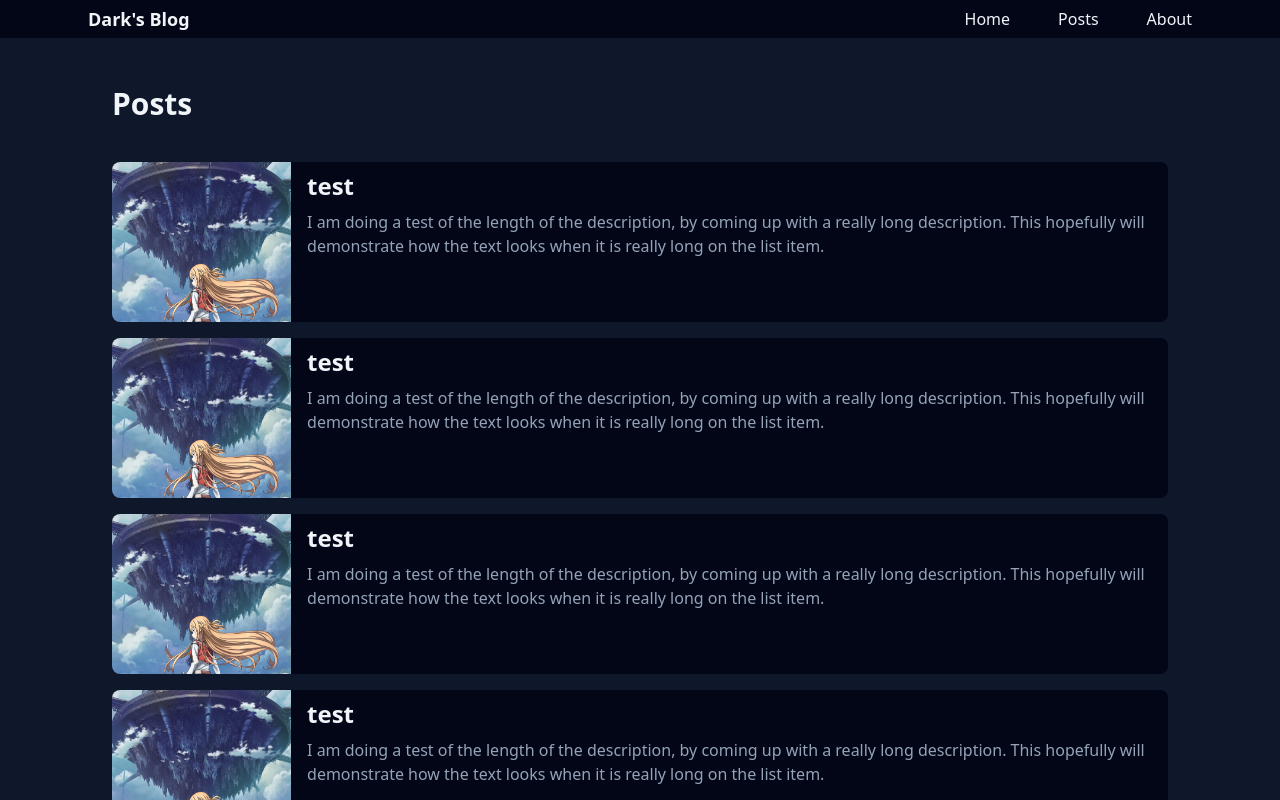
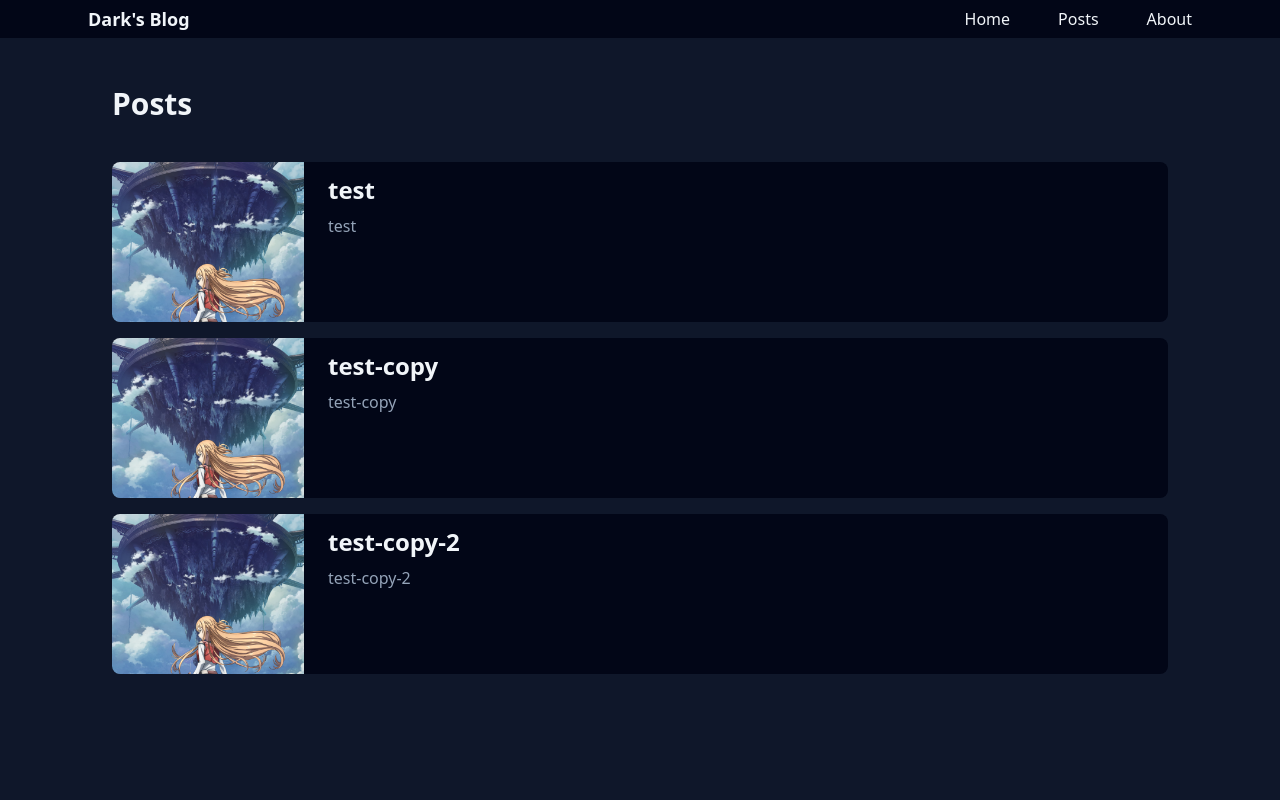
Before and after one commit to dark-swordsman/darksblog, a Next.js app: page /posts in a window 1280 px wide. Built offline with nearby package versions, Linux system fonts and the light colour scheme.

Commit message:
add some test posts, add api route for posts, update posts page to render api posts

```diff
--- /dev/null
+++ b/src/app/api/posts/route.ts
@@ -0,0 +1,24 @@
+import { Post } from "@/app/types/Post";
+import { NextResponse } from "next/server";
+
+export async function GET() {
+  const posts: Post[] = [
+    {
+      title: "test",
+      description: "test",
+      url: "test"
+    },
+    {
+      title: "test-copy",
+      description: "test-copy",
+      url: "test-copy"
+    },
+    {
+      title: "test-copy-2",
+      description: "test-copy-2",
+      url: "test-copy-2"
+    },
+  ]
+
+  return NextResponse.json({ posts });
+}
--- a/src/app/layout.tsx
+++ b/src/app/layout.tsx
@@ -27,7 +27,9 @@ function Header() {
   return (
     <div className="w-full h-10 bg-slate-950 flex grow-0 shrink basis-auto">
       <div className="w-[12in] shrink grow-0 mx-auto h-full flex justify-between">
-        <span className="h-full flex items-center px-6 text-lg font-semibold select-none">Dark's Blog</span>
+        <Link href="/" className="h-full px-6 text-lg font-semibold select-none cursor-pointer flex items-center">
+          Dark's Blog
+        </Link>
         <NavBar />
       </div>
     </div>
--- /dev/null
+++ b/src/app/post/test-copy-2/page.tsx
@@ -0,0 +1,8 @@
+export default function TestPost() {
+  return (
+    <div>
+      This is a test post to see how writing these posts will be. We want to be able to do <i>inline</i> <b>bold</b> or things like that.
+
+    </div>
+  );
+}
--- /dev/null
+++ b/src/app/post/test-copy/page.tsx
@@ -0,0 +1,8 @@
+export default function TestPost() {
+  return (
+    <div>
+      This is a test post to see how writing these posts will be. We want to be able to do <i>inline</i> <b>bold</b> or things like that.
+
+    </div>
+  );
+}
--- a/src/app/posts/page.tsx
+++ b/src/app/posts/page.tsx
@@ -1,35 +1,34 @@
-import Image from "next/image";
+import Link from "next/link";
+import { PostResponse } from "../types/Post";
 
-export default function Posts() {
+export default async function Posts() {
+  const response: PostResponse = await (await fetch("http://localhost:3000/api/posts")).json();
+
   return (
     <div>
       <span className="text-3xl font-semibold">Posts</span>
       <ul className="flex flex-col gap-4 w-full shrink mt-10">
-        <PostListing title="test" description="I am doing a test of the length of the description, by coming up with a really long description. This hopefully will demonstrate how the text looks when it is really long on the list item." />
-        <PostListing title="test" description="I am doing a test of the length of the description, by coming up with a really long description. This hopefully will demonstrate how the text looks when it is really long on the list item." />
-        <PostListing title="test" description="I am doing a test of the length of the description, by coming up with a really long description. This hopefully will demonstrate how the text looks when it is really long on the list item." />
-        <PostListing title="test" description="I am doing a test of the length of the description, by coming up with a really long description. This hopefully will demonstrate how the text looks when it is really long on the list item." />
-        <PostListing title="test" description="I am doing a test of the length of the description, by coming up with a really long description. This hopefully will demonstrate how the text looks when it is really long on the list item." />
-        <PostListing title="test" description="I am doing a test of the length of the description, by coming up with a really long description. This hopefully will demonstrate how the text looks when it is really long on the list item." />
-        <PostListing title="test" description="I am doing a test of the length of the description, by coming up with a really long description. This hopefully will demonstrate how the text looks when it is really long on the list item." />
-        <PostListing title="test" description="I am doing a test of the length of the description, by coming up with a really long description. This hopefully will demonstrate how the text looks when it is really long on the list item." />
-        <PostListing title="test" description="I am doing a test of the length of the description, by coming up with a really long description. This hopefully will demonstrate how the text looks when it is really long on the list item." />
-        <PostListing title="test" description="I am doing a test of the length of the description, by coming up with a really long description. This hopefully will demonstrate how the text looks when it is really long on the list item." />
+        {response.posts.map(({ title, description, url }, i) => <PostListing key={i} href={`/post/${url}`}  title={title} description={description} /> )}
       </ul>
     </div>
   );
 }
 
-function PostListing({ title, description, imageUrl = "/img/df-bg.jpg" }: { title: string, description: string, imageUrl?: string }) {
+function PostListing(
+  { title, description, href, imageUrl = "/img/df-bg.jpg" }:
+  { title: string, description: string, href: string, imageUrl?: string }
+) {
   return (
-    <li className="h-40 w-full rounded-lg bg-slate-950 overflow-clip group flex flex-row hover:bg-slate-800 cursor-pointer duration-75">
-      <div className="overflow-clip w-72 h-full group-hover:brightness-110 duration-75">
-        <img src={imageUrl} className="h-full object-cover"/>
-      </div>
-      <div className="flex flex-col px-4 py-2">
-        <span className="text-2xl font-semibold mb-2">{title}</span>
-        <span className="text-slate-400">{description}</span>
-      </div>
+    <li className="h-40 w-full rounded-lg bg-slate-950 overflow-clip group hover:bg-slate-800 hover:-translate-y-[1px] cursor-pointer duration-75">
+      <Link href={href} className="flex flex-row h-full w-full">
+        <div className="overflow-clip w-48 h-full shrink-0 group-hover:brightness-110 duration-75">
+          <img src={imageUrl} className="h-full object-cover"/>
+        </div>
+        <div className="flex flex-col px-6 py-3">
+          <span className="text-2xl font-semibold mb-2">{title}</span>
+          <span className="text-slate-400">{description}</span>
+        </div>
+      </Link>
     </li>
   );
 }
--- /dev/null
+++ b/src/app/types/Post.ts
@@ -0,0 +1,9 @@
+export interface Post {
+  title: string,
+  description: string,
+  url: string
+}
+
+export interface PostResponse extends Response {
+  posts: Post[]
+}
```
